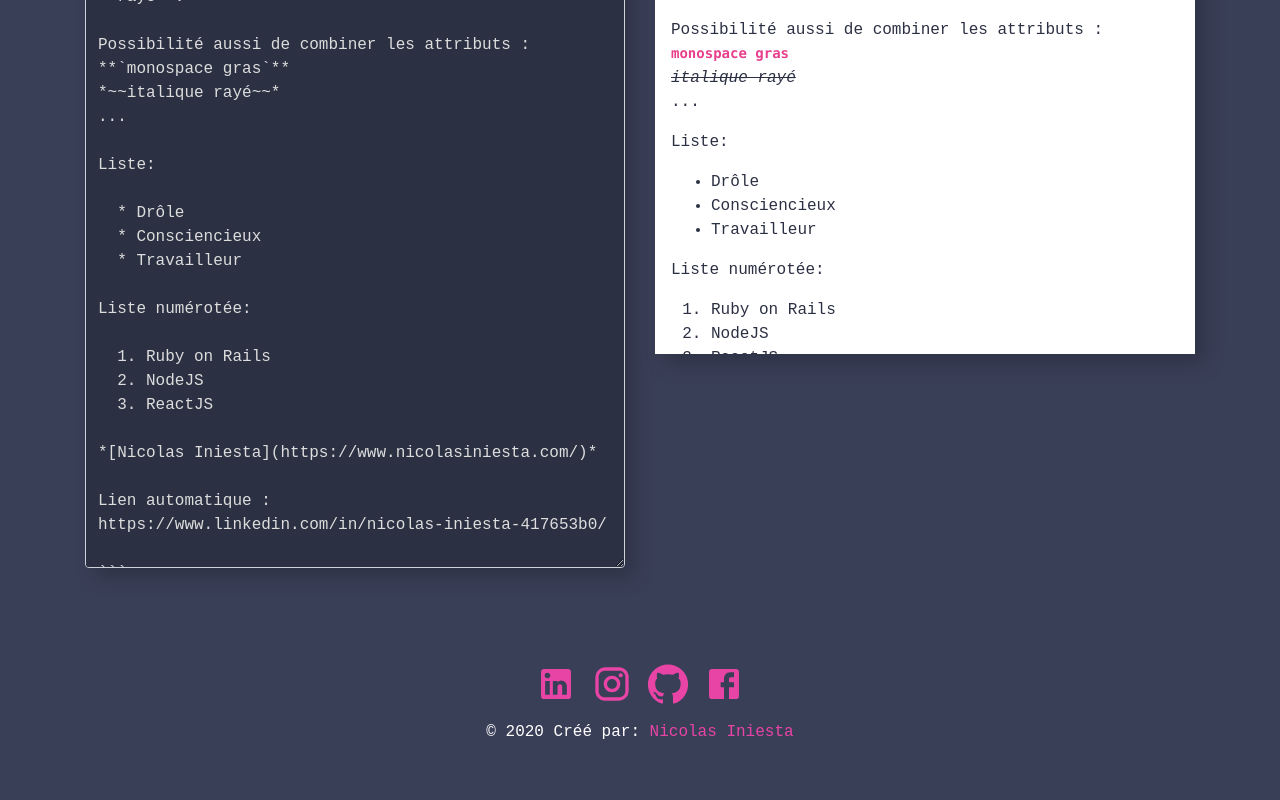
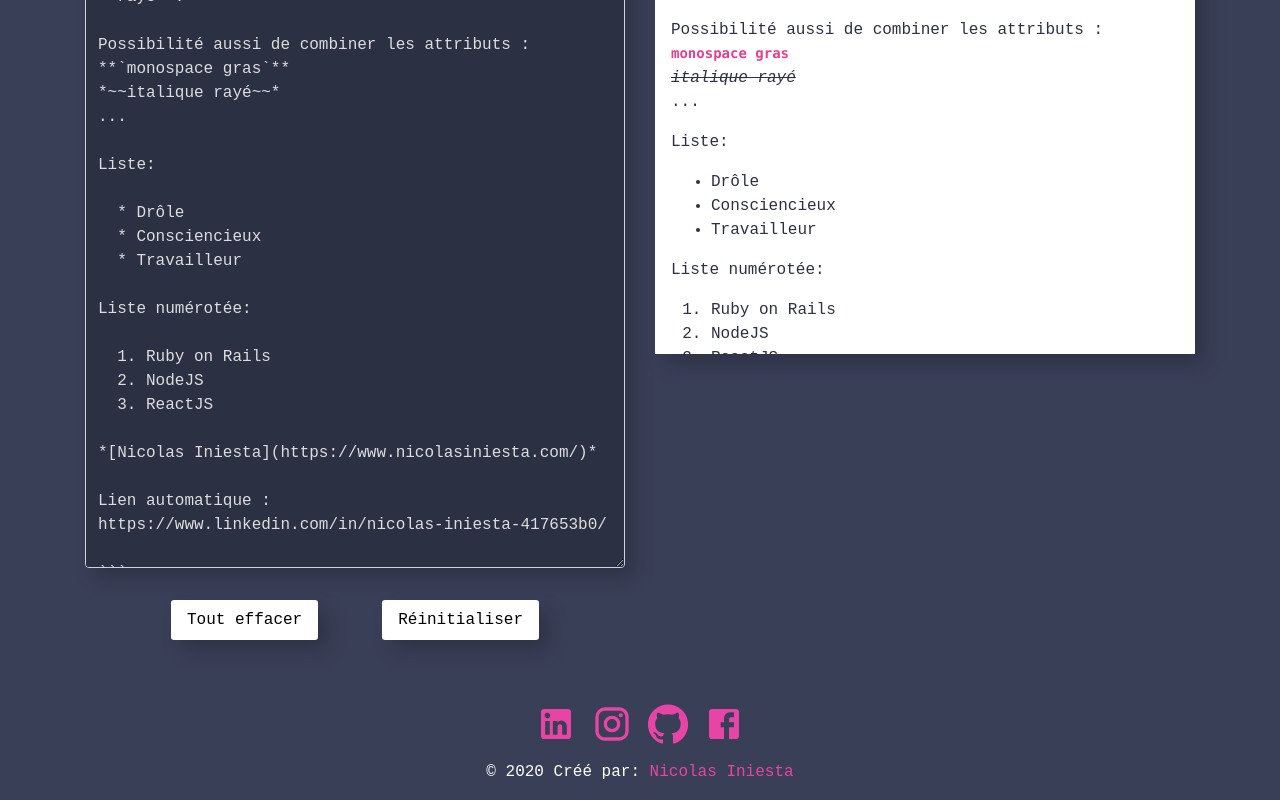
Before and after one commit to inicolas69/markdown-app, a React (Create React App) app: page / in a window 1280 px wide. Shown: the part 526-1326 px from the top of the page. Before the commit the page ends 1286 px from the top, so only its background shows below. Built offline with nearby package versions, Linux system fonts and the light colour scheme.

Commit message:
Ajout boutons effacer et réinitialiser

```diff
--- a/src/App.css
+++ b/src/App.css
@@ -13,11 +13,12 @@ body {
   border: 5px solid white;
   box-shadow: 10px 10px 20px 0px rgba(0, 0, 0, 0.2);
   border-radius: 5rem;
+  margin-bottom: 0;
 }
 
 .title {
   text-align: center;
-  margin-bottom: 2rem;
+  margin: 2rem auto;
 }
 
 .resultat {
@@ -66,3 +67,25 @@ body {
   transition: 0.3s;
   /* font-size: 1.6rem; */
 }
+
+.buttons {
+  display: flex;
+  justify-content: center;
+}
+
+.buttons button {
+  margin: 0rem 2rem;
+  box-shadow: 10px 10px 20px 0px rgba(0, 0, 0, 0.2);
+  border: none;
+  border-radius: 0.2rem;
+  padding: 0.5rem 1rem;
+  background-color: white;
+}
+
+.buttons button:hover {
+  margin: 0rem 2rem;
+  box-shadow: 5px 5px 20px 0px rgba(0, 0, 0, 0.5);
+  border: none;
+  border-radius: 0.2rem;
+  transform: translate(-0.05rem, -0.05rem);
+}
--- a/src/App.js
+++ b/src/App.js
@@ -29,6 +29,16 @@ class App extends Component {
     this.setState({ text })
   }
 
+  handleClickClear = event => {
+    const text = ''
+    this.setState({ text })
+  }
+
+  handleClickReset = event => {
+    const text = sampleText
+    this.setState({ text })
+  }
+
   renderText = text => {
     const __html = marked(text, { sanitize: true })
     return { __html }
@@ -38,7 +48,9 @@ class App extends Component {
     return (
       <div className='App'>
         <div className='container'>
-          <h1 className='title' id='title'>Editeur de Markdown</h1>
+          <h1 className='title' id='title'>
+            Editeur de Markdown
+          </h1>
           <div className='row'>
             <div className='col-sm-6'>
               <h2 className='title'>Markdown</h2>
@@ -50,6 +62,10 @@ class App extends Component {
                 className='form-control'
                 rows='35'
               />
+              <div className='buttons'>
+                <button onClick={this.handleClickClear}>Tout effacer</button>
+                <button onClick={this.handleClickReset}>Réinitialiser</button>
+              </div>
             </div>
             <div className='col-sm-6'>
               <h2 className='title'>Résultat</h2>
```
